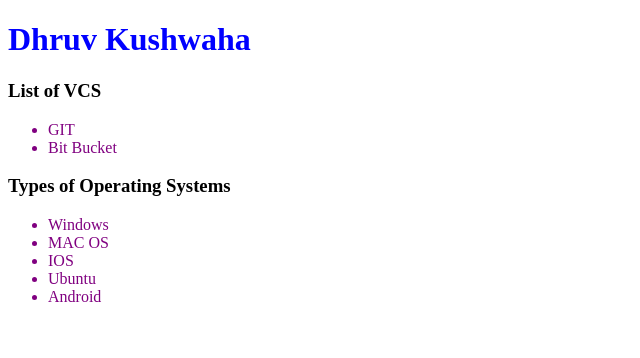
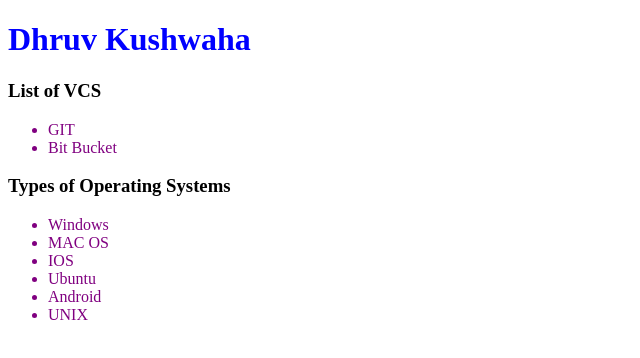
Before and after one commit to dhruv-kushwaha/MyRepository, a plain HTML site: page index.html in a window 1280 px wide. Shown: the full height of the page, 0-640 px from the left. Drawn offline with Linux system fonts and the light colour scheme.

Commit message:
Update index.html

```diff
--- a/index.html
+++ b/index.html
@@ -21,6 +21,7 @@
         <li>IOS</li>
         <li>Ubuntu</li>
         <li>Android</li>
+        <li>UNIX</li>
     </ul>
 
 </body>
```
